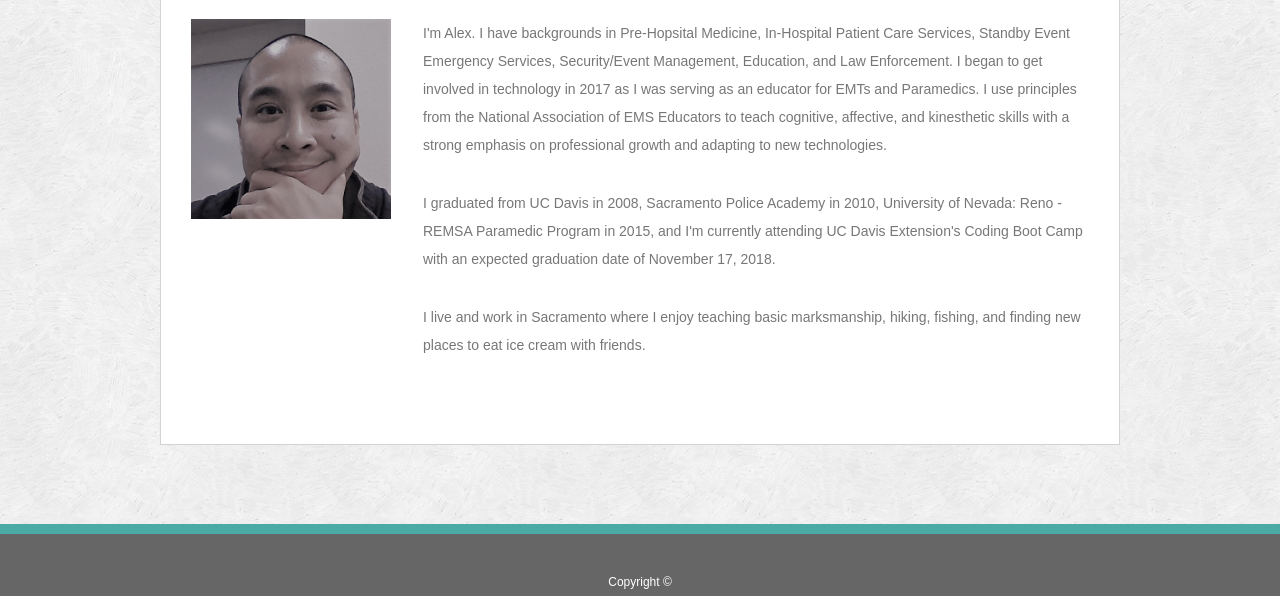
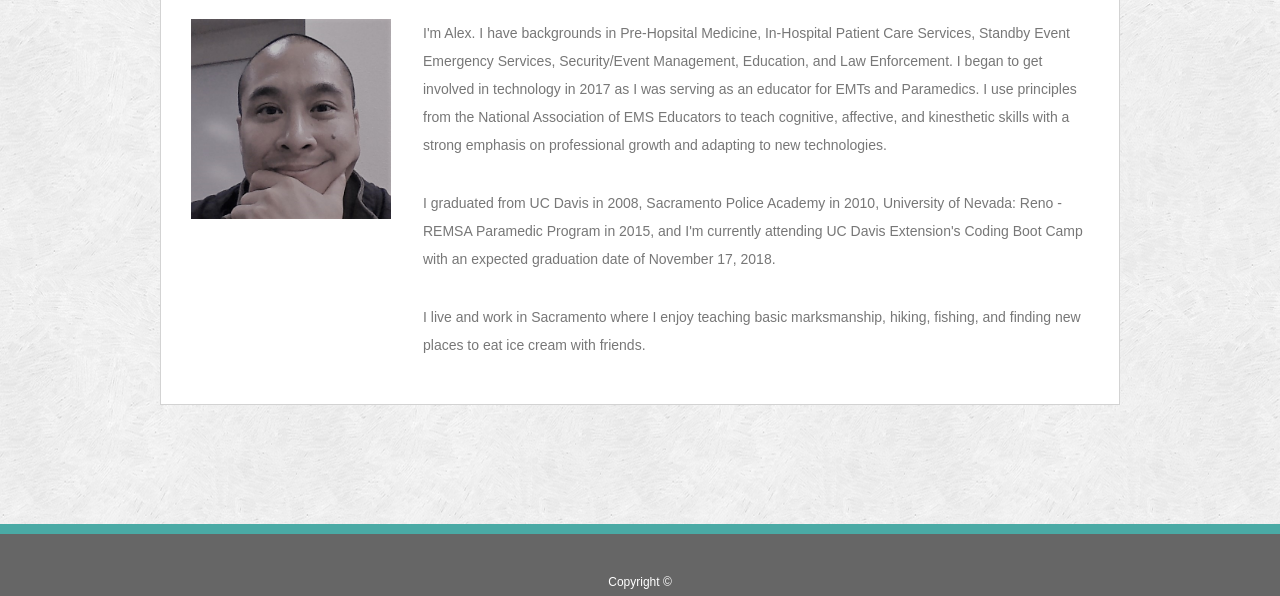
Before and after one commit to apleek3/apleek3.github.io, a plain HTML site: page index.html in a window 1280 px wide. Shown: the part 204-800 px from the top of the page. Drawn offline with nearby package versions, Linux system fonts and the light colour scheme.

Commit message:
fixed some spacing on main profile

```diff
--- a/index.html
+++ b/index.html
@@ -55,7 +55,7 @@
     </nav>
 
 
-    <div class="container content maxwidth">
+    <div class="fluid-container content maxwidth">
         <div class="row">
             <div class="col-sm-12">
                 <h1>
@@ -91,19 +91,28 @@
                     cream with friends.
                 </p>
                 <br>
-                <br>
-                <br>
+
 
             </div>
 
+        </div>
+    </div>
+
+    <div class="row col-sm-12">
+        <br>
+        <br>
+        <br>
+        <br>
+        <br>
+        <br>
+        <br>
+        <br>
+    </div>
 
 
-        </div>
-
-
-        <div class="sticky-bottom padding footer border">
-            <span>Copyright &copy;</span>
-        </div>
+    <div class="sticky-bottom padding footer border">
+        <span>Copyright &copy;</span>
+    </div>
 
 </body>
 
```
